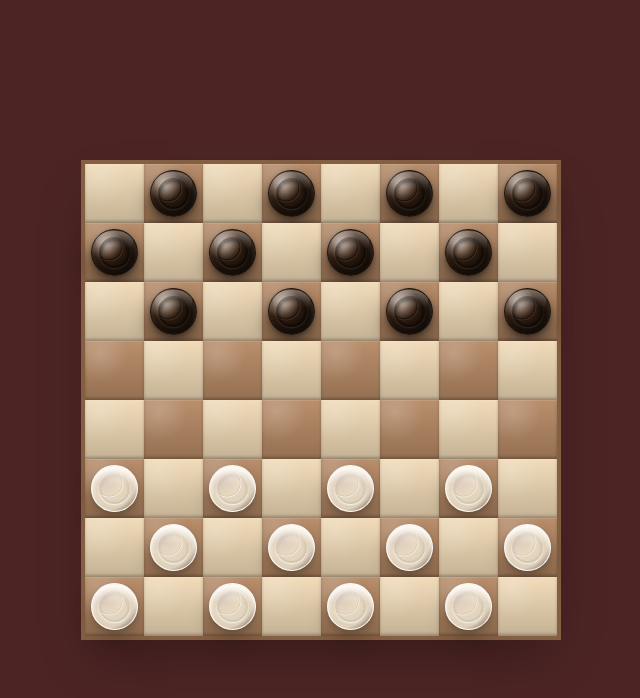
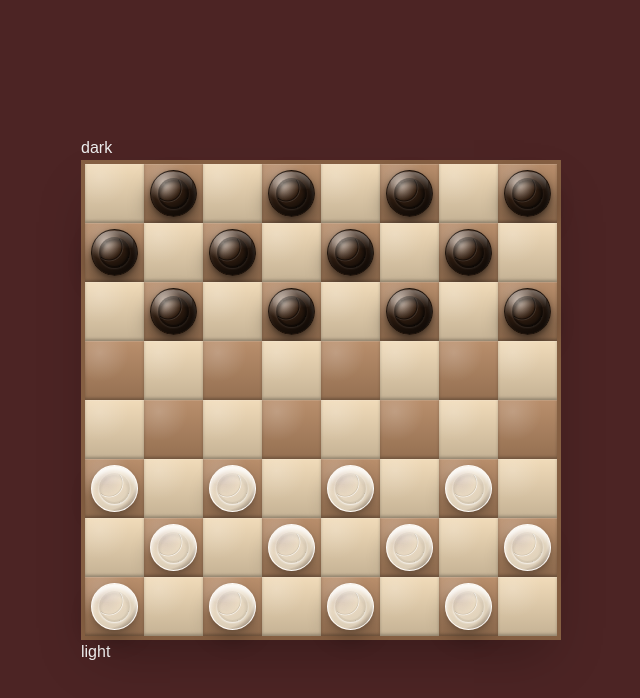
Before and after one commit to Lucas-Urbanski/Checkers, a Next.js app: page /game in a window 1280 px wide. Shown: the top 698 px of the page, without its empty margins (319-959 px from the left). Built offline with nearby package versions, Linux system fonts and the light colour scheme.

Commit message:
style change

```diff
--- a/app/game/page.tsx
+++ b/app/game/page.tsx
@@ -85,6 +85,8 @@ export default function Game() {
   return (
     <div className="flex h-screen w-full items-center justify-center">
       {winner === "No Winner" ? (
+        <div>
+          <p> dark </p>
           <Board
             board={board}
             selected={selected}
@@ -99,6 +101,8 @@ export default function Game() {
               darkTileColor: settings.darkTileColor,
             }}
           />
+          <p> light </p>
+        </div>
       ) : (
         <h1>{winner}</h1>
       )}
```
Lines whose indentation alone changed are shown as unchanged.
